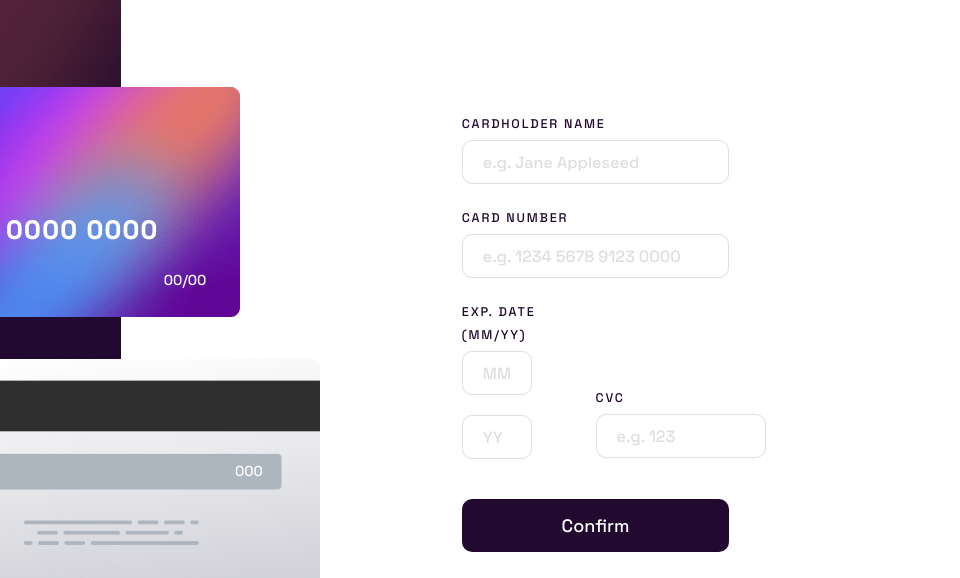
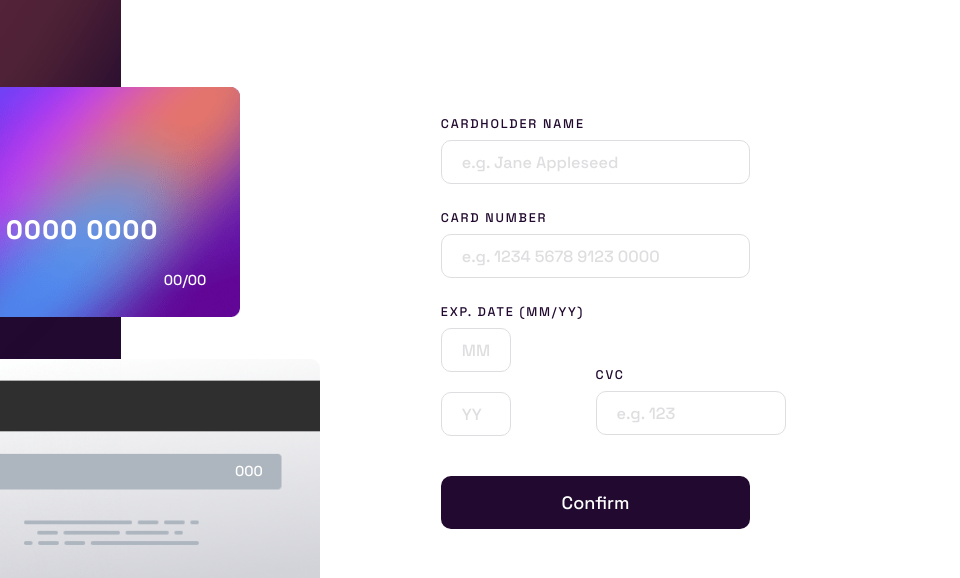
Before and after one commit to Skinpo/interactive-card-details-form, a plain HTML site: page index.html in a window 1280 px wide. Shown: the part 100-678 px from the top of the page, 320-1280 px from the left. Drawn offline with Linux system fonts and the light colour scheme.

Commit message:
desktop styling complete

```diff
--- a/style.css
+++ b/style.css
@@ -41,7 +41,7 @@ body {
 
 .content-area form, .complete-state {
     margin: 25% auto;
-    max-width: 45%;
+    max-width: 50%;
     padding-left: 110px;
 }
 
@@ -93,7 +93,7 @@ body {
 }
 
 .cvc input {
-    width: 170px;
+    width: 190px;
 }
 
 .confirm, .btn-continue {
@@ -120,7 +120,7 @@ body {
 }
 
 .complete-state img {
-    margin-left: 130px;
+    margin-left: 150px;
 }
 
 .pass-mark {
```
